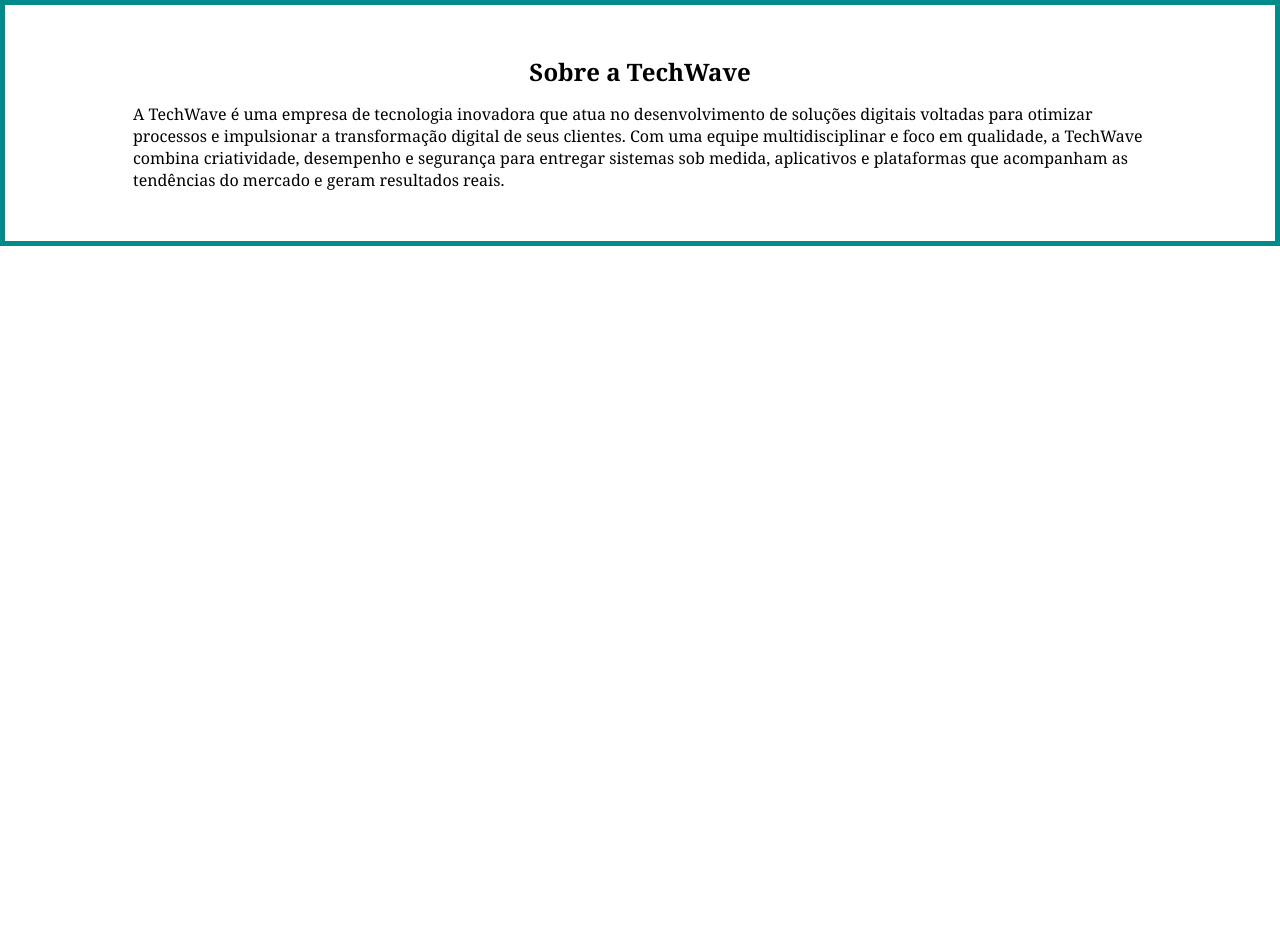
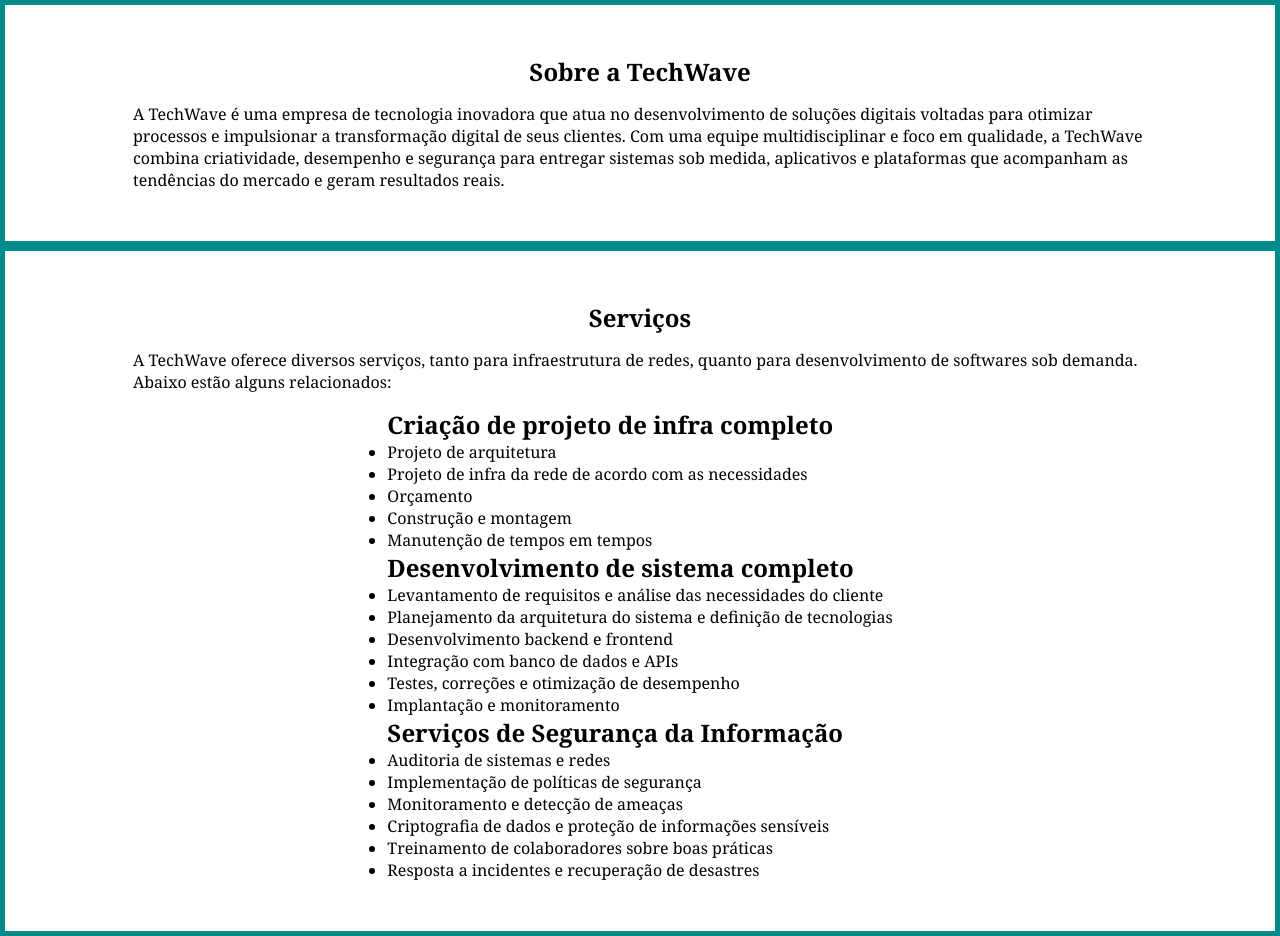
Before and after one commit to rogermarllus/projeto-colaborativo-git, a plain HTML site: page index.html in a window 1280 px wide. Before the commit the page ends 800 px from the top, so only its background shows below. Drawn offline with Linux system fonts and the light colour scheme.

Commit message:
feat(section): adicionei a section de serviços que a empresa pode oferecer

```diff
--- a/index.html
+++ b/index.html
@@ -19,6 +19,52 @@
           as tendências do mercado e geram resultados reais.</p>
       </section>
 
+      <section id="section-services">
+        <h1>Serviços</h1>
+        <p>A TechWave oferece diversos serviços, tanto para infraestrutura de redes,
+          quanto para desenvolvimento de softwares sob demanda. Abaixo estão alguns
+          relacionados:</p>
+
+        <div id="services-area">
+
+          <div>
+            <h2>Criação de projeto de infra completo</h2>
+            <ul>
+              <li>Projeto de arquitetura</li>
+              <li>Projeto de infra da rede de acordo com as necessidades</li>
+              <li>Orçamento</li>
+              <li>Construção e montagem</li>
+              <li>Manutenção de tempos em tempos</li>
+            </ul>
+          </div>
+
+          <div>
+            <h2>Desenvolvimento de sistema completo</h2>
+            <ul>
+              <li>Levantamento de requisitos e análise das necessidades do cliente</li>
+              <li>Planejamento da arquitetura do sistema e definição de tecnologias</li>
+              <li>Desenvolvimento backend e frontend</li>
+              <li>Integração com banco de dados e APIs</li>
+              <li>Testes, correções e otimização de desempenho</li>
+              <li>Implantação e monitoramento</li>
+            </ul>
+          </div>
+
+          <div>
+            <h2>Serviços de Segurança da Informação</h2>
+            <ul>
+              <li>Auditoria de sistemas e redes</li>
+              <li>Implementação de políticas de segurança</li>
+              <li>Monitoramento e detecção de ameaças</li>
+              <li>Criptografia de dados e proteção de informações sensíveis</li>
+              <li>Treinamento de colaboradores sobre boas práticas</li>
+              <li>Resposta a incidentes e recuperação de desastres</li>
+            </ul>
+          </div>
+
+        </div>
+      </section>
+
     </main>
   </body>
 </html>
```
